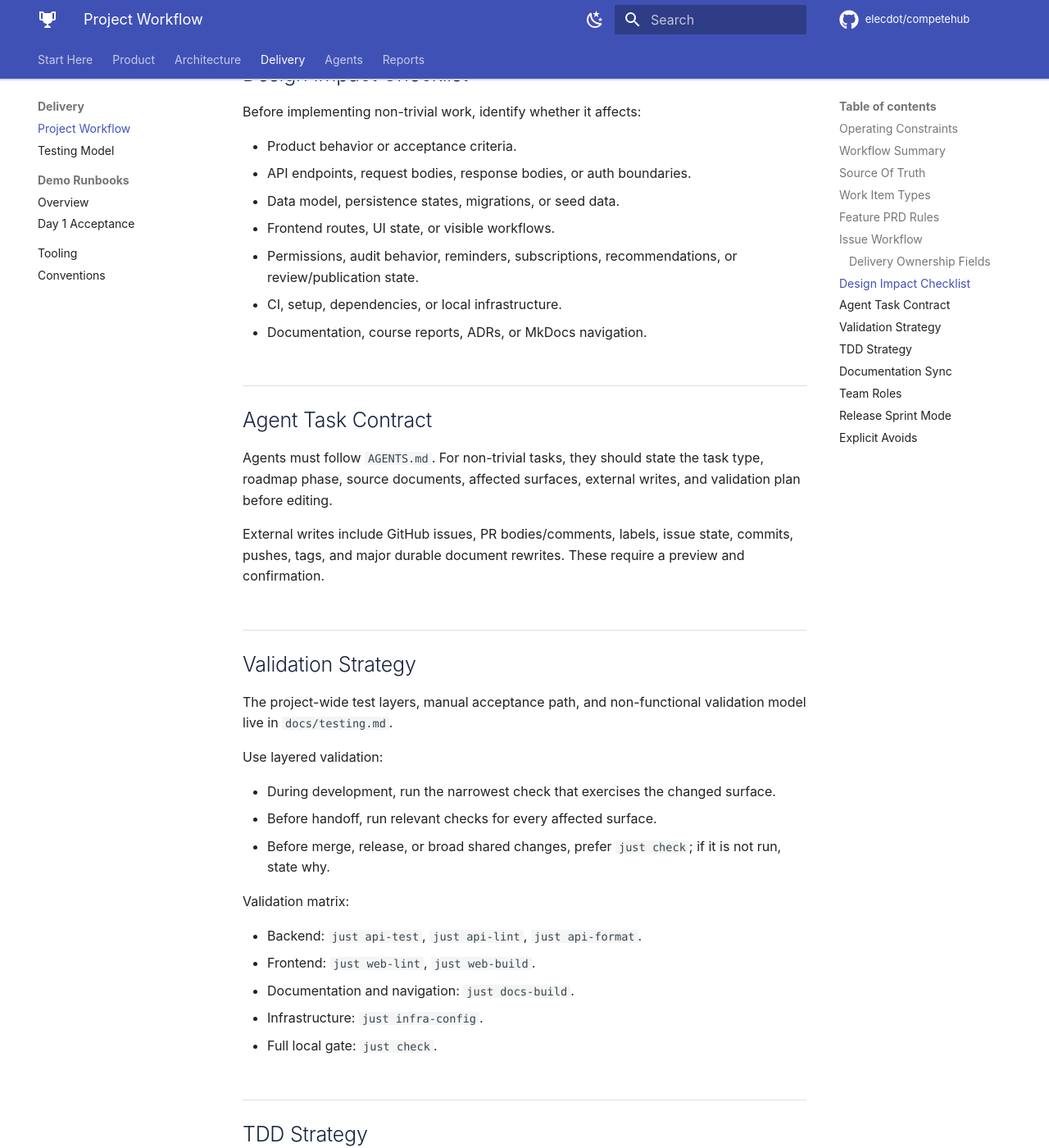
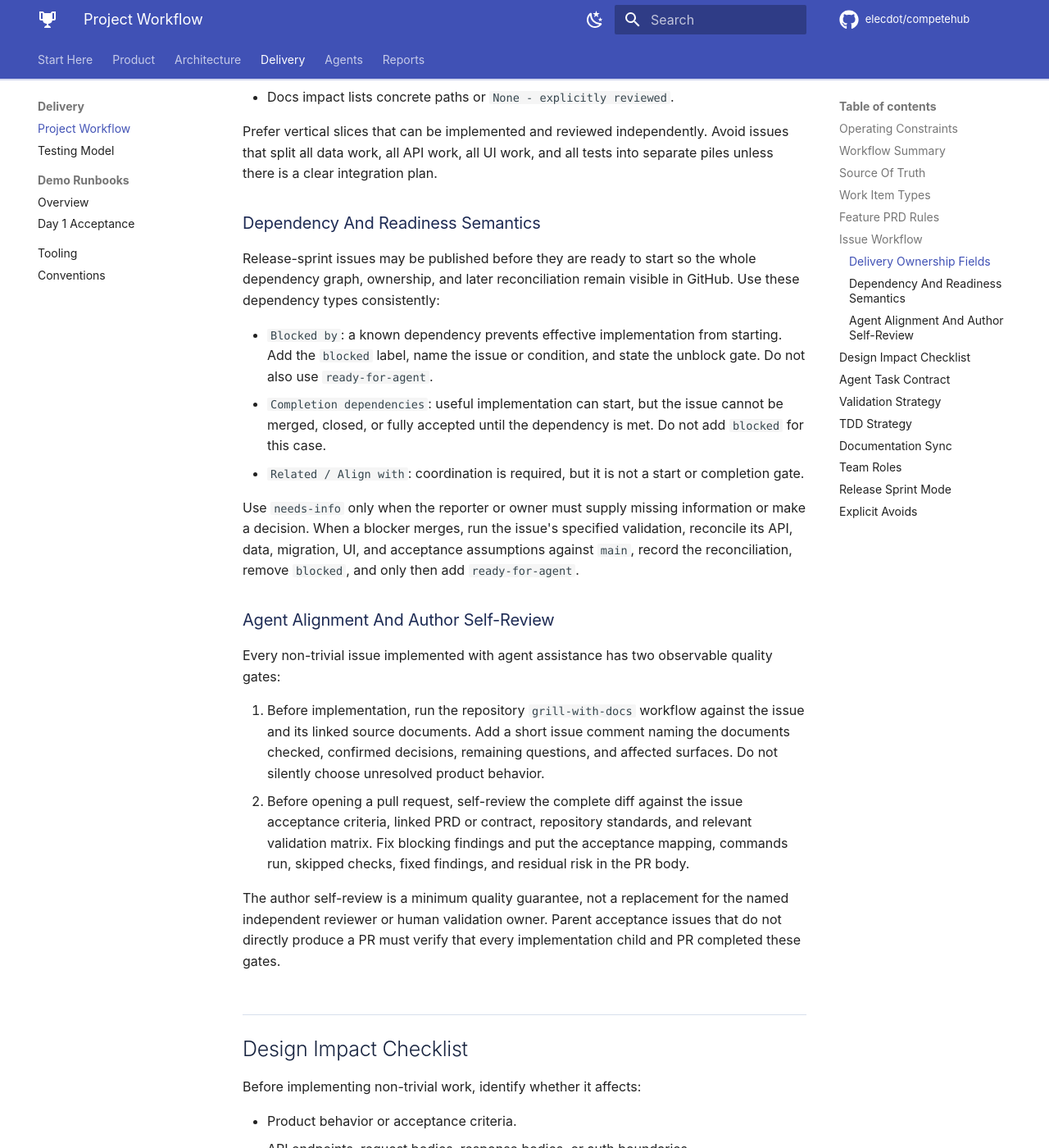
Before and after one commit to elecdot/competehub, an MkDocs documentation site: the page built from docs/project_workflow.md, in a window 1280 px wide and 1400 px high, scrolled down 5137 px. Shown: the whole window at 82% size. Built offline with MkDocs 1.6.1 and Material for MkDocs 9.7.7, drawn with Linux system fonts in a browser that asks for light colours; comment, search, counter and statistics services are not loaded; some of the changed text lies outside the part shown.

Commit message:
docs(workflow): enforce agent alignment quality gates

```diff
--- a/docs/project_workflow.md
+++ b/docs/project_workflow.md
@@ -85,10 +85,20 @@ GitHub Issues carry implementation work. A good issue should include:
 
 - Goal.
 - Scope and out of scope.
-- Acceptance criteria.
+- Source contracts. Feature and behavior work must link the exact Feature PRD
+  and identify the covered stories or acceptance criteria. Non-feature work may
+  state `Feature PRD: not applicable`, but must still name the governing
+  workflow, specification, expected behavior, or other source document.
+- Issue-specific acceptance criteria stated as observable outcomes. Do not use
+  an implementation or completion checklist as a substitute for acceptance.
 - Affected surfaces.
 - Validation plan.
 - Links to Feature PRDs or source documents when relevant.
+
+Child implementation issues own the observable acceptance for their slice.
+Parent acceptance issues map the children back to the complete Feature PRD and
+release acceptance path; child criteria supplement rather than replace that
+parent coverage.
 
 Each active implementation or documentation slice should also make responsibility
 explicit:
@@ -166,6 +176,47 @@ An issue is not ready for `ready-for-agent` until Delivery Ownership is complete
 Prefer vertical slices that can be implemented and reviewed independently. Avoid
 issues that split all data work, all API work, all UI work, and all tests into
 separate piles unless there is a clear integration plan.
+
+### Dependency And Readiness Semantics
+
+Release-sprint issues may be published before they are ready to start so the
+whole dependency graph, ownership, and later reconciliation remain visible in
+GitHub. Use these dependency types consistently:
+
+- `Blocked by`: a known dependency prevents effective implementation from
+  starting. Add the `blocked` label, name the issue or condition, and state the
+  unblock gate. Do not also use `ready-for-agent`.
+- `Completion dependencies`: useful implementation can start, but the issue
+  cannot be merged, closed, or fully accepted until the dependency is met. Do
+  not add `blocked` for this case.
+- `Related / Align with`: coordination is required, but it is not a start or
+  completion gate.
+
+Use `needs-info` only when the reporter or owner must supply missing information
+or make a decision. When a blocker merges, run the issue's specified validation,
+reconcile its API, data, migration, UI, and acceptance assumptions against
+`main`, record the reconciliation, remove `blocked`, and only then add
+`ready-for-agent`.
+
+### Agent Alignment And Author Self-Review
+
+Every non-trivial issue implemented with agent assistance has two observable
+quality gates:
+
+1. Before implementation, run the repository `grill-with-docs` workflow against
+   the issue and its linked source documents. Add a short issue comment naming
+   the documents checked, confirmed decisions, remaining questions, and affected
+   surfaces. Do not silently choose unresolved product behavior.
+2. Before opening a pull request, self-review the complete diff against the issue
+   acceptance criteria, linked PRD or contract, repository standards, and
+   relevant validation matrix. Fix blocking findings and put the acceptance
+   mapping, commands run, skipped checks, fixed findings, and residual risk in
+   the PR body.
+
+The author self-review is a minimum quality guarantee, not a replacement for the
+named independent reviewer or human validation owner. Parent acceptance issues
+that do not directly produce a PR must verify that every implementation child
+and PR completed these gates.
 
 ## Design Impact Checklist
 
@@ -272,7 +323,11 @@ Release Sprint Mode means:
 - Freeze scope around the current roadmap target.
 - Prefer vertical slices over horizontal layer-only tasks.
 - Use an explicit issue table for current work: issue, DRI, contributors,
-  reviewer, validation owner, docs impact, and demo path.
+  reviewer, validation owner, docs impact, delivery target, and demo path.
+- Give each issue a date- or milestone-level delivery target before adding
+  `ready-for-agent`. Avoid false hour-level precision. A blocked issue keeps its
+  target visible; if dependencies force a change, the DRI records the reason on
+  the issue and reconciles it in the next standup rather than silently moving it.
 - Run small, frequent checks instead of waiting for one late integration review.
 - Keep the runnable branch demo-ready every day.
 - Require validation evidence before marking work done.
```
Also changed, not shown: AGENTS.md (+12 -0 lines), docs/agents/triage-labels.md (+19 -0 lines), .github/pull_request_template.md, 3 other files.
